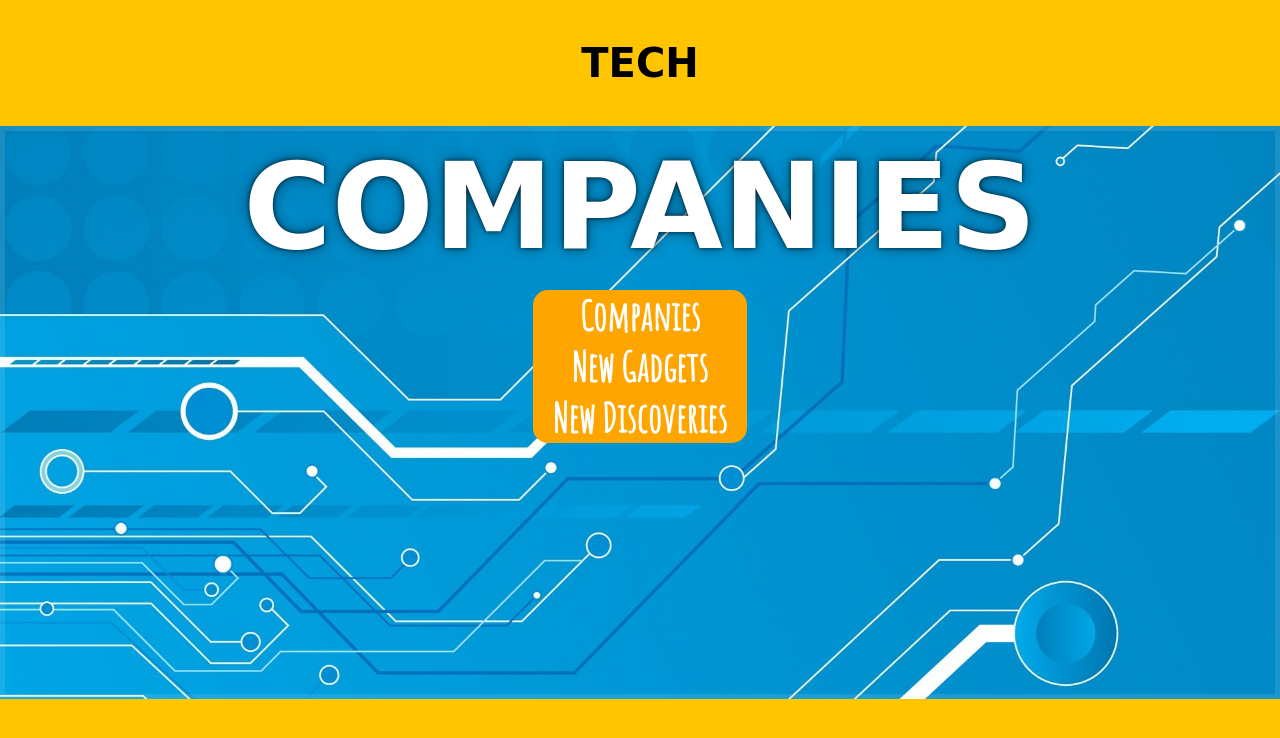
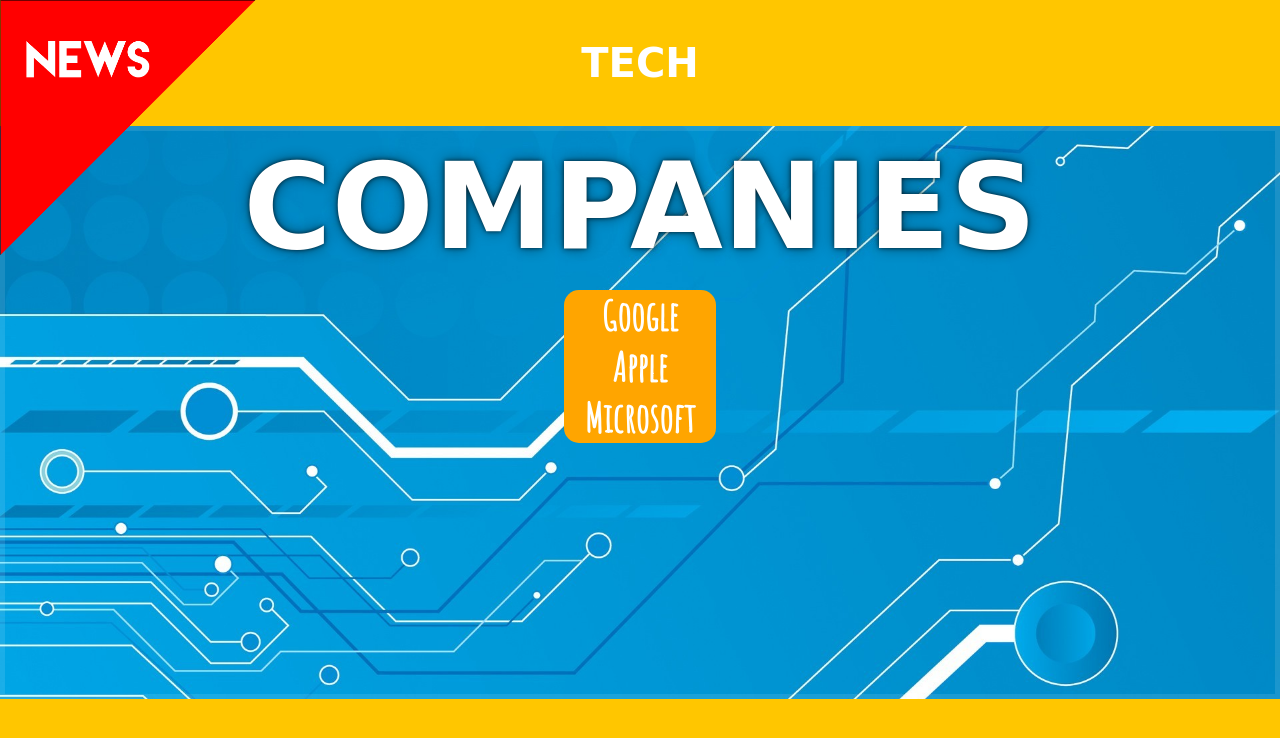
Before and after one commit to brownae/itc250-p3-g5, a PHP site: page /list.php in a window 1280 px wide. Shown: the top 738 px of the page. Run offline with PHP 8.4, Linux system fonts and the light colour scheme; some web fonts are replaced.

Commit message:
update page data & some css.

```diff
--- a/css/style.css
+++ b/css/style.css
@@ -52,8 +52,11 @@ li {
 }
 
 img.corner {
-  position: fixed;
+  position: absolute;
   width: 20%;
+  z-index: 1;
+  top: 0;
+
 }
 /*.banner {
   background-color: #FF612F;
--- a/list.php
+++ b/list.php
@@ -1,6 +1,6 @@
 <?php
 /**
- * index.php is the home page for ITC150 project 3 group 5.
+ * list.php THIS PAGE IS ON HOLD - Aaron
  * This page acts as a switch to further define what subject to read about
  *
  * @package nmCommon?
@@ -15,15 +15,21 @@
 
  include 'includes/header.php';
  ?>
+
+ <div class="banner">
+   <a href='index.php'><img class="corner" src="images/corner-triangle-news.png" alt="News"></a>
+ <h1>News Stand</h1>
+ </div>
+
 <div id="list-page"><!-- enables styles for list page -->
 
-<h3>Tech</h3>
+<a href="index.php"><h3>Tech</h3></a>
 <div class="panel panel1">
   <h2>Companies</h2>
   <ul>
-    <li><a href="list.php?companies">Companies</a></li>
-    <li><a href="#">New Gadgets</a></li>
-    <li><a href="#">New Discoveries</a></li>
+    <li><a href="list.php?companies">Google</a></li>
+    <li><a href="#">Apple</a></li>
+    <li><a href="#">Microsoft</a></li>
   </ul>
 </div>
 
--- a/view.php
+++ b/view.php
@@ -1,5 +1,6 @@
 <?php include 'includes/header.php'; ?>
 
-<h1>Test view.php</h1>
+<h3>Test view.php</h3>
+
 
 <?php include 'includes/footer.php'; ?>
```
Also changed, not shown: index.php (+4 -4 lines).
